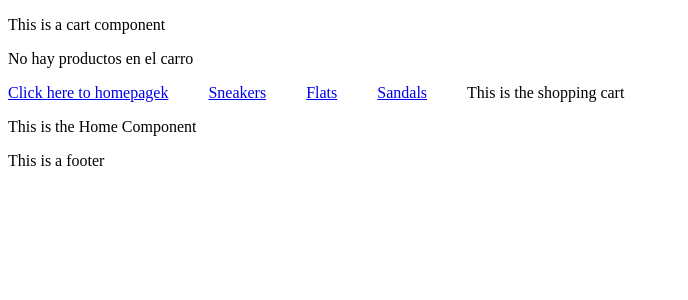
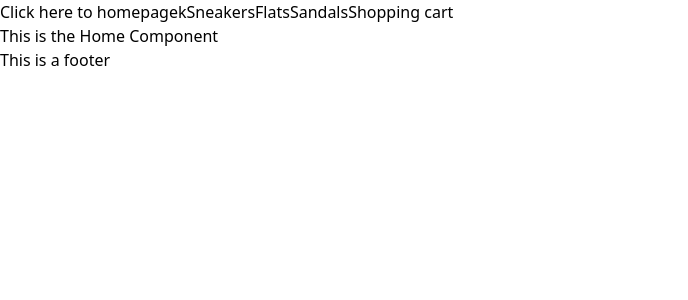
Before and after one commit to matalvarez10/Shopping-cart, a React (Vite) app: page / in a window 1280 px wide. Shown: the top 300 px of the page, without its empty margins (0-688 px from the left). Built offline with nearby package versions, Linux system fonts and the light colour scheme.

Commit message:
Adding tailwind

```diff
--- a/package.json
+++ b/package.json
@@ -20,9 +20,12 @@
     "@typescript-eslint/eslint-plugin": "^6.0.0",
     "@typescript-eslint/parser": "^6.0.0",
     "@vitejs/plugin-react": "^4.0.3",
+    "autoprefixer": "^10.4.15",
     "eslint": "^8.45.0",
     "eslint-plugin-react-hooks": "^4.6.0",
     "eslint-plugin-react-refresh": "^0.4.3",
+    "postcss": "^8.4.29",
+    "tailwindcss": "^3.3.3",
     "typescript": "^5.0.2",
     "vite": "^4.4.5"
   }
--- /dev/null
+++ b/postcss.config.cjs
@@ -0,0 +1,6 @@
+module.exports = {
+    plugins: {
+      tailwindcss: {},
+      autoprefixer: {},
+    }
+  }
--- a/src/components/layoutComponents/layoutComponent.tsx
+++ b/src/components/layoutComponents/layoutComponent.tsx
@@ -1,5 +1,4 @@
 import { Outlet } from "react-router-dom";
-import CartComponent from "../cartComponent";
 import NavBarComponent from "./navbarComponent";
 import FooterComponent from "./footerComponent";
 import { CartContext } from "../../hooks/contexts/cartContext";
@@ -36,9 +35,8 @@ const LayoutComponent = () => {
 
   return (
     <CartContext.Provider value={cartData}>
-      <CartComponent deleteProduct={deleteProduct} sumProduct={sumProduct} />
       <NavBarComponent />
-      <Outlet context={handleCartData} />
+      <Outlet context={{handleCartData,deleteProduct,sumProduct}} />
       <FooterComponent />
     </CartContext.Provider>
   );
--- a/src/components/layoutComponents/navbarComponent.tsx
+++ b/src/components/layoutComponents/navbarComponent.tsx
@@ -6,7 +6,7 @@ const NavBarComponent = () => {
       <Link to="/products/sneakers">Sneakers</Link>
       <Link to="/products/flats">Flats</Link>
       <Link to="/products/sandals">Sandals</Link>
-      <div>This is the shopping cart</div>
+      <Link to="/products/cart">Shopping cart</Link>
     </nav>
 
   );
--- a/src/components/cartComponent.tsx
+++ b/src/components/navBarComponents.tsx/cartComponent.tsx
@@ -1,6 +1,6 @@
 import { useContext } from "react";
-import { CartContext } from "../hooks/contexts/cartContext";
-import { IProductData } from "../interfaces/productData.interface";
+import { CartContext } from "../../hooks/contexts/cartContext";
+import { IProductData } from "../../interfaces/productData.interface";
 interface ICartProps {
   deleteProduct: (newValue: IProductData) => void;
   sumProduct: (newValue: IProductData, action: number) => void;
--- a/src/components/productsComponents/listProductsComponent.tsx
+++ b/src/components/navBarComponents.tsx/listProductsComponent.tsx
@@ -1,12 +1,13 @@
 import { IProductData } from "../../interfaces/productData.interface";
 import { useOutletContext } from "react-router-dom";
+import { IOutletProps } from "../../interfaces/outletProps.interface";
 
 interface IListProductsProps {
   products: IProductData[];
 }
 
 const ListProductComponents: React.FC<IListProductsProps> = ({ products }) => {
-  const handleCartData: (newValue: IProductData) => void = useOutletContext();
+  const { handleCartData } = useOutletContext() as IOutletProps;
 
   return (
     <>
--- a/src/components/productsComponents/productsComponent.tsx
+++ b/src/components/navBarComponents.tsx/productsComponent.tsx
@@ -2,10 +2,14 @@ import { useParams } from "react-router-dom";
 import { useContext } from "react";
 import { ProductContext } from "../../hooks/contexts/productContext";
 import ListProductComponents from "./listProductsComponent";
+import CartComponent from "./cartComponent";
+import { useOutletContext } from "react-router-dom";
+import { IOutletProps } from "../../interfaces/outletProps.interface";
 
 const ProductsComponent = () => {
   const { name } = useParams();
 
+  const {deleteProduct,sumProduct} = useOutletContext() as IOutletProps
   const products = useContext(ProductContext);
   return (
     <>
@@ -26,7 +30,11 @@ const ProductsComponent = () => {
         <ListProductComponents
           products={products.filter((product) => product.category === "flats")}
         />
-      ) : null}
+      ) :
+      name === "cart" ? (
+        <CartComponent deleteProduct={deleteProduct} sumProduct={sumProduct} />
+        )
+       : null}
     </>
   );
 };
--- a/src/index.css
+++ b/src/index.css
@@ -1,9 +1,3 @@
-nav{
-  display: flex;
-  flex-direction: row;
-  gap: 40px;
-}
-
-.product-card{
-  border: 1px solid black;
-}
+@tailwind base;
+@tailwind components;
+@tailwind utilities;
--- a/src/routes/router.tsx
+++ b/src/routes/router.tsx
@@ -1,7 +1,7 @@
 import { createBrowserRouter, RouterProvider } from "react-router-dom";
 import App from "../App";
-import HomeComponent from "../components/homeComponent";
-import ProductsComponent from "../components/productsComponents/productsComponent";
+import HomeComponent from "../components/navBarComponents.tsx/homeComponent";
+import ProductsComponent from "../components/navBarComponents.tsx/productsComponent";
 
 const Router = () => {
     const router = createBrowserRouter([
--- /dev/null
+++ b/tailwind.config.js
@@ -0,0 +1,15 @@
+/** @type {import('tailwindcss').Config} */
+module.exports = {
+  content: [
+    "./src/**/*.{js,jsx,ts,tsx}",
+  ],
+  theme: {
+    extend: {
+      fontFamily: {
+        /* raleway: ['Raleway', 'sans'],
+        lato: ['Lato','sans'], */
+    },
+    },
+  },
+  plugins: [],
+}
```
Also changed, not shown: src/interfaces/outletProps.interface.ts (added, +7 -0 lines), src/components/navBarComponents.tsx/homeComponent.tsx (renamed from src/components/homeComponent.tsx), 1 other file (tests, documents, lock files or other folders).
